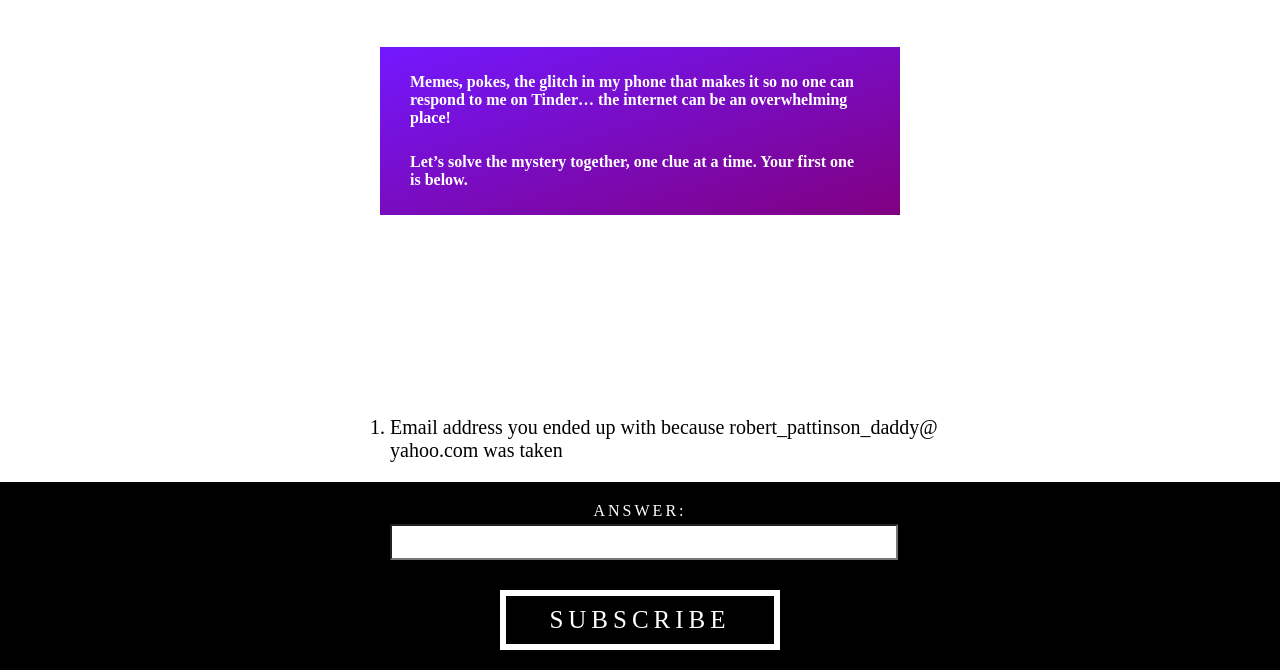
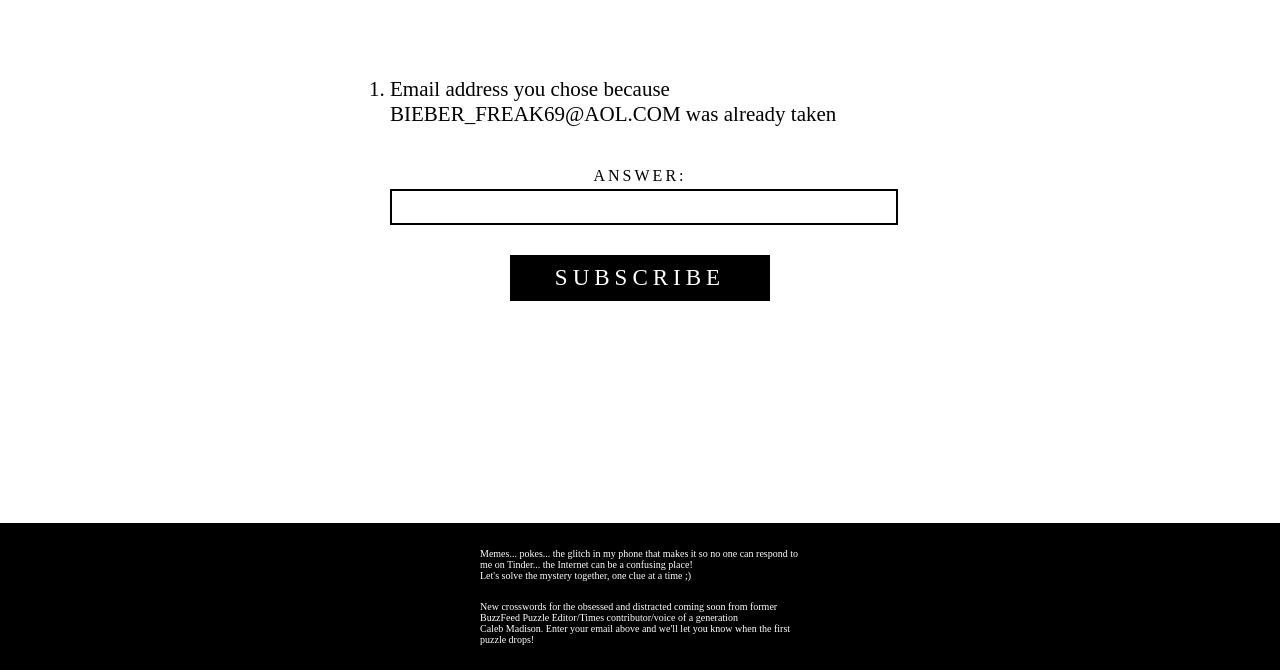
Before and after one commit to kaideas/solvetheinternet, a plain HTML site: page index.html in a window 1280 px wide. Shown: the part 130-800 px from the top of the page. Drawn offline with nearby package versions, Linux system fonts and the light colour scheme.

Commit message:
simplify

```diff
--- a/index.html
+++ b/index.html
@@ -18,41 +18,11 @@
 	Solve The <div id="internet">Internet</span>
 </h1>
 
-<div id="text">
-<p>Memes, pokes, the glitch in my phone that makes it so no one can respond to me on Tinder… <wbr>the internet can be an overwhelming place!<br></p>
-<p>Let’s solve the mystery together, one clue at a time. Your first one is below.</p>
-</div>
 
-<!-- <a id="signup" href="http://eepurl.com/cbysrr">Yes please</a> -->
-
-<div id="bottom">
-
+<div id="clue">
 	<ol>
-		<li>Email address you ended up with because robert_<wbr>pattinson_<wbr>daddy<wbr>@<wbr>yahoo.com was taken</li>
+		<li>Email address you chose because <span style="text-transform: uppercase">bieber_freak69@aol.com</span> was already taken</li>
 	</ol>
-
-
-<!-- Begin MailChimp Signup Form -->
-<!-- <div id="mc_embed_signup">
-<form action="//about.us12.list-manage.com/subscribe/post?u=25d0ded927f75764f37da1482&amp;id=c20e88d82a" method="post" id="mc-embedded-subscribe-form" name="mc-embedded-subscribe-form" class="validate" target="_blank" novalidate>
-    <div id="mc_embed_signup_scroll">
-
-<div class="mc-field-group">
-	<label for="mce-EMAIL">Answer: </label>
-	<input type="email" value="" name="EMAIL" class="required email" id="mce-EMAIL">
-</div>
-	<div id="mce-responses" class="clear">
-		<div class="response" id="mce-error-response" style="display:none"></div>
-		<div class="response" id="mce-success-response" style="display:none"></div>
-	</div>    <!-- real people should not fill this in and expect good things - do not remove this or risk form bot signups-->
- <!--    <div style="position: absolute; left: -5000px;" aria-hidden="true"><input type="text" name="b_25d0ded927f75764f37da1482_c20e88d82a" tabindex="-1" value=""></div>
-    <div class="clear"><input type="submit" value="Subscribe" name="subscribe" id="mc-embedded-subscribe" class="button"></div>
-    </div>
-</form>
-</div>
- -->
-<!--End mc_embed_signup-->
-
 
 	<!-- Begin MailChimp Signup Form -->
 	<div id="mc_embed_signup">
@@ -73,11 +43,15 @@
 	</div>
 
 		<script type='text/javascript' src='//s3.amazonaws.com/downloads.mailchimp.com/js/mc-validate.js'></script><script type='text/javascript'>(function($) {window.fnames = new Array(); window.ftypes = new Array();fnames[0]='EMAIL';ftypes[0]='email';}(jQuery));var $mcj = jQuery.noConflict(true);</script>
+		<!--End mc_embed_signup-->
+</div>
 
 
-<!--End mc_embed_signup-->
 
+<div id="text">
+<p>Memes... pokes... the glitch in my phone that makes it so no one can respond to me on Tinder... the Internet can be a confusing place! <br>Let's solve the mystery together, one clue at a time ;)</p>
 
+<p>New crosswords for the obsessed and distracted coming soon from former BuzzFeed Puzzle Editor/Times contributor/voice of a generation <span style="display:inline-block;">Caleb Madison.</span> Enter your email above and we'll let you know when the first puzzle drops!</p>
 </div>
 
 
--- a/style.css
+++ b/style.css
@@ -19,30 +19,39 @@ h1 {
 
 
 p {
-	font-weight: bold;
-	font-size: 16px;
-	width: 450px;
+	font-weight: lighter;
+	font-size: 10px;
+	width: 320px;
 	text-align: left;
 	padding: 5px 10px 5px 10px;
 	color: white;
+	margin-left: auto;
+	margin-right: auto;
+	font-family: avenir;
 }
 
 a {
 	text-decoration: none;
 	color: black;
 	font-weight: 900;
+}
 
+
+#clue {
+	margin-top: 10vh;
 }
 
 #text {
-/*	margin-bottom: 10%;
-	margin-top: 10%;*/
 	margin-top: 50px;
-	background: linear-gradient(to bottom right, #7318ff, purple);
 	margin-left: auto;
 	margin-right: auto;
-	padding: 5px 20px 5px 20px;
-	width: 480px;
+	padding-top: 10px;
+	padding-bottom: 10px;
+	width: 100%;
+	position: absolute;
+	bottom: 0px;
+	background: black;
+	color: white;
 }
 
 #internet {
@@ -62,7 +71,7 @@ ol {
 	width: 550px;
 	margin: auto;
 	text-align: left;
-	font-size: 20px;
+	font-size: 21px;
 	padding-bottom: 20px;
 	padding-left: 50px;
 	font-weight: 200;
@@ -75,18 +84,17 @@ input {
 }
 
 #mc-embedded-subscribe {
-	width: 280px;
+	width: 260px;
 	padding: 10px 20px 10px 20px;
 	text-transform: uppercase;
 	letter-spacing: 5px;
 	margin: auto;
 	display: block;
-	font-size: 25px;
-	border: solid 6px white;
-	transition: .3s;
+	font-size: 23px;
 	background: black;
 	margin-top: 30px;
 	color: white;
+	border: none;
 }
 
 
@@ -97,11 +105,10 @@ input {
 
 #mc_embed_signup {
 	padding: 20px;
-	background-color: black;
 }
 
 .mc-field-group {
-	color: white;
+	color: black;
 	text-transform: uppercase;
 	letter-spacing: 3px;
 	width: 500px;
@@ -114,6 +121,7 @@ input {
 	color: black;
 	text-transform: uppercase;
 	letter-spacing: 3px;
+	border: 2px solid black;
 }
 
 .email:focus {
@@ -121,12 +129,6 @@ input {
 	outline: none;
 
 
-}
-
-#bottom {
-	bottom: 0;
-	position: absolute;
-	width: 100%;
 }
 
 #mce_inline_error {
@@ -164,7 +166,6 @@ input {
 	}
 
 	p {
-		font-size: 16px;
 		width: 87%;
 		margin: 0;
 	}
@@ -180,8 +181,6 @@ input {
 	#mc-embedded-subscribe {
 		font-size: 25px;
 		padding: 15px 22px 15px 22px;
-		border: solid 3px white;
-
 	}
 
 	#text {
@@ -209,10 +208,9 @@ input {
 	}
 
 	p {
-		font-size: 14px;
 		width: 75%;
 		margin: auto;
-		margin-bottom: 3%;
+		margin-bottom: 1%;
 	}
 
 	ol {
@@ -258,10 +256,4 @@ body {
 		height: 100%;
 }
 
-#bottom {
-	bottom: 0;
-	position: relative;
-	width: 100%;
 }
-
-}
```
Lines whose indentation alone changed are shown as unchanged.
